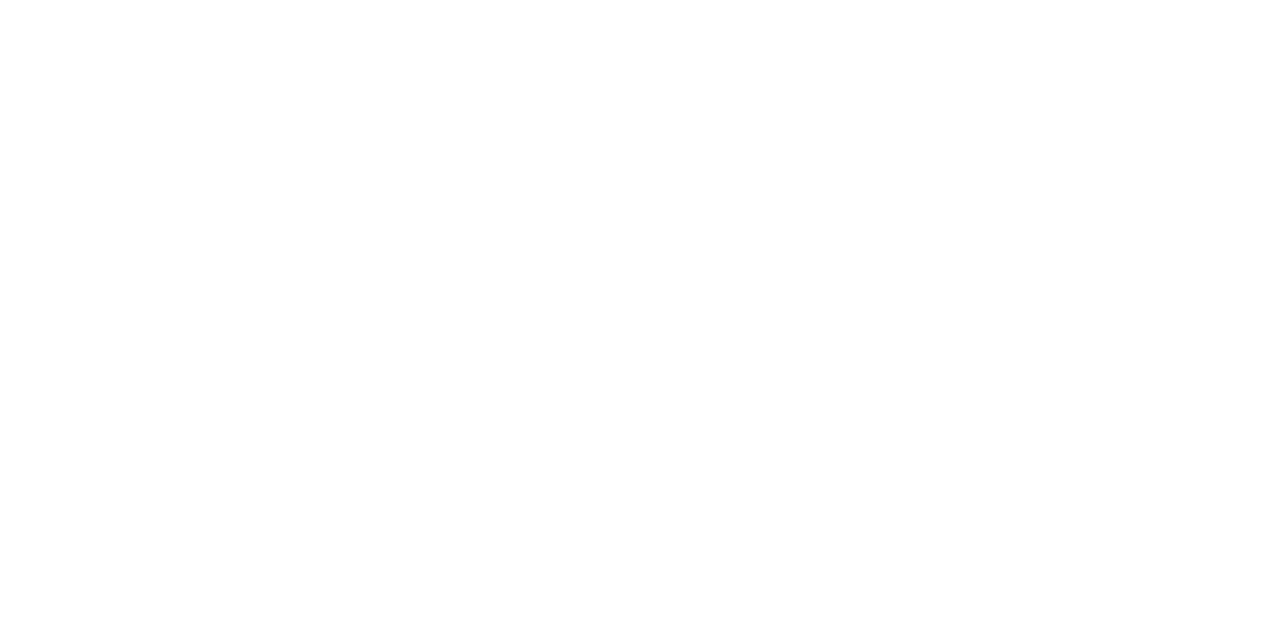
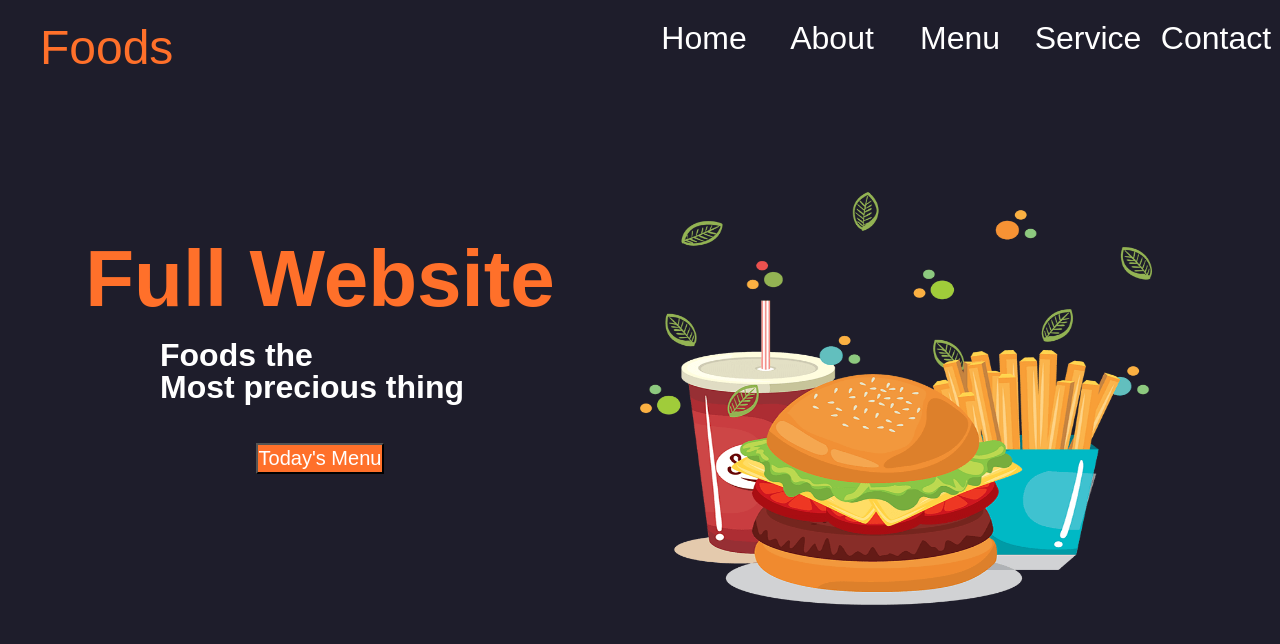
Before and after one commit to Raxont/proyectoWeb, a plain HTML site: page index.html in a window 1280 px wide. Drawn offline with nearby package versions, Linux system fonts and the light colour scheme.

Commit message:
feat: :lipstick: Se crea el header de la pagina
Se crea el menu principal de la pagina web donde esta una imagen de referencia ademas del nombre de la  empresa y una breve descripcion

```diff
--- a/css/styles.css
+++ b/css/styles.css
@@ -1,7 +1,115 @@
 @import url(../css/variables.css);
-
 *{
     margin: 0;
     padding: 0;
     box-sizing: border-box;
 }
+
+body{
+    background: var(--color-tercero);
+    width: 100%;
+    height: 100vh;
+    margin-top: 20px;
+    font-family: "Poppins", sans-serif;
+
+}
+header{
+    display: grid;
+    grid-template-columns: repeat(6,1fr);
+    grid-template-rows: repeat(5,1fr);
+    grid-template-areas:
+    "food . . menus menus menus menus ."
+    "titulo titulo titulo img img img . ."
+    "titulo titulo titulo img img img . ."
+    "titulo titulo titulo img img img . ."
+    ;
+}
+
+.item_1{
+    grid-area: food;
+    display: flex;
+    justify-content: center;
+    font-size: 3em;
+    color: var(--color-primero);
+    /* background: red; */
+}
+.item_2{
+    height: 60%;
+    grid-area: titulo;
+    line-height: 1.5;
+    color: var(--color-primero);
+    display: flex;
+    flex-direction: column;
+    justify-content: center;
+    align-items: center;
+
+    /* background: red; */
+}
+.item_2 h1{
+    white-space: normal;
+    font-size: 5rem;
+    /* background: blue; */
+}
+.item_2 h2{
+    width: 50%;
+    white-space: normal;
+    grid-area: explain;
+    color: var(--color-segundo);
+    font-size: 2em;
+    line-height: 1;
+    /* background: yellow; */
+}
+.item_2 button{
+    margin-top: 40px;
+    width: 20%;
+    height: 10%;
+    color: var(--color-segundo);
+    background: var(--color-primero);
+    display: flex;
+    align-items: center;
+    justify-content: center;
+    overflow: hidden;
+}
+.item_2 button p{
+    white-space: normal;
+    font-size: 1.5em;
+}
+.item_3{
+    grid-area: menus;
+    /* background: orange; */
+}
+.lista{
+    list-style: none;
+    display: flex;
+    justify-content: space-around;
+
+    /* background: green; */
+}
+.lista li{
+    /* background: red; */
+    width: 14%;
+    height: 14%;
+    display: flex;
+    align-items: center;
+    justify-content: center;
+
+}
+.lista li:hover{
+    border: 2px solid green;
+}
+.lista li a{
+    font-size: 2em;
+    text-decoration: none;
+    color: var(--color-segundo);
+
+}
+.item_4{
+    width: 80%;
+    height: 80%;
+    grid-area: img;
+    /* background: black; */
+}
+.item_4 img{
+    width: 100%;
+    height: 100%;
+}
--- a/css/variables.css
+++ b/css/variables.css
@@ -1,3 +1,8 @@
 :root{
-    --color-primary: white;
+    --color-primero: #ff702a;
+    --color-segundo:white;
+    --color-tercero: #1e1d2b;/*Color del body*/
+    --color-cuarto: #000;
+    --color-quinto: #ffefe8;
+    --color-sexto: #2c2b47; /*Color del menu movil*/
 }
--- a/index.html
+++ b/index.html
@@ -5,8 +5,40 @@
     <meta name="viewport" content="width=device-width, initial-scale=1.0">
     <title>ProyectoWeb</title>
     <link rel="stylesheet" href="css/styles.css">
+    <link rel="stylesheet" href="https://unpkg.com/boxicons@latest/css/boxicons.min.css">
 </head>
 <body>
-
+    <header>
+        <div class="item_1">Foods</div>
+        <div class="item_2">
+            <h1>Full Website</h1>
+            <h2>Foods the <br> Most precious thing</h2>
+            <button>
+                <p>Today's   Menu</p>
+            </button>
+        </div>
+        <div class="item_3">
+            <ul class="lista">
+                <li>
+                    <a href="#">Home</a>
+                </li>
+                <li>
+                    <a href="#">About</a>
+                </li>
+                <li>
+                    <a href="#">Menu</a>
+                </li>
+                <li>
+                    <a href="#">Service</a>
+                </li>
+                <li>
+                    <a href="#">Contact</a>
+                </li>
+            </ul>
+        </div>
+        <div class="item_4">
+            <img src="store/img/home.png">
+        </div>
+    </header>
 </body>
 </html>
```
Also changed, not shown: store/img/about.png (added), store/img/descarga.png (deleted), store/img/food1.png (added), store/img/food2.png (added), store/img/food3.png (added), store/img/home.png (added), store/img/s1.png (added), store/img/s2.png (added), store/img/s3.png (added), 1 other file.
